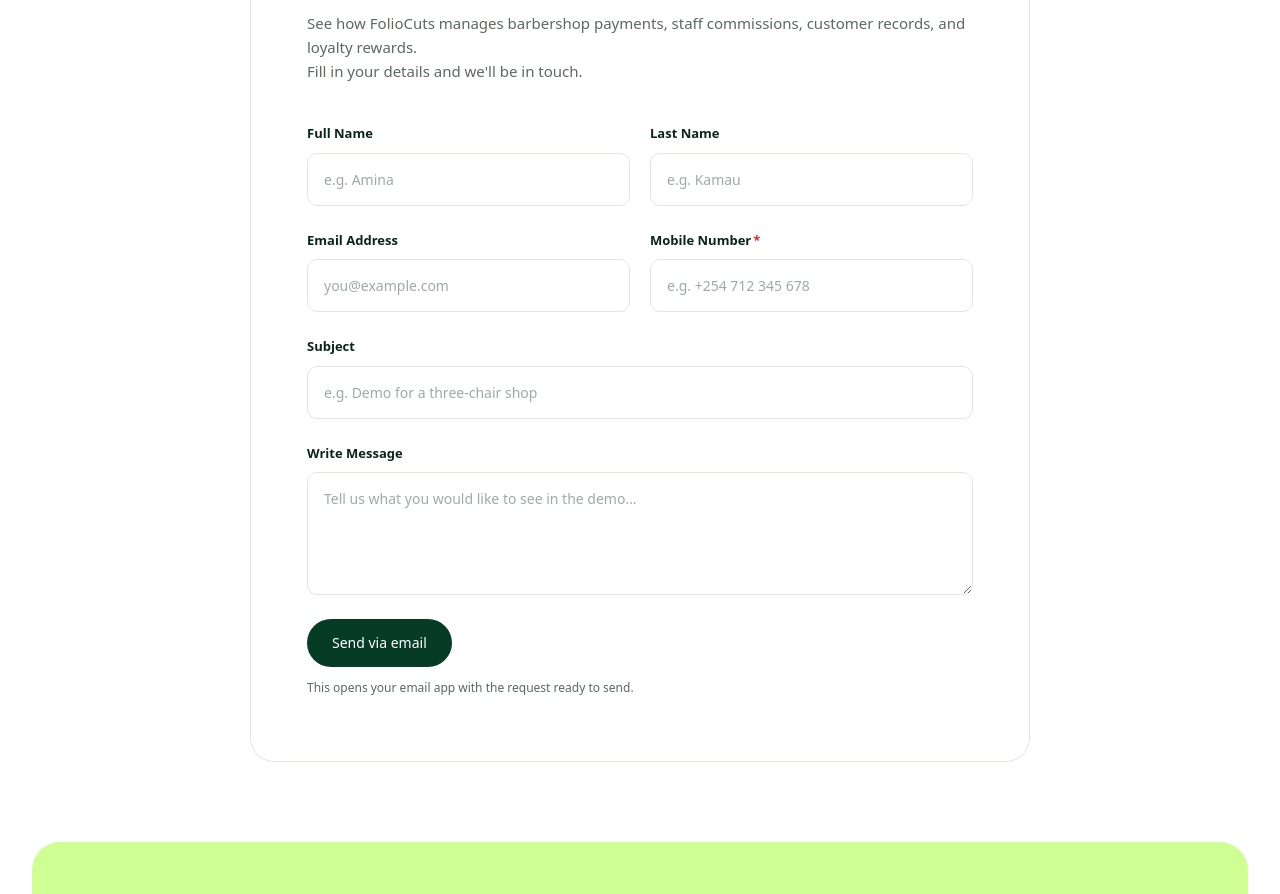
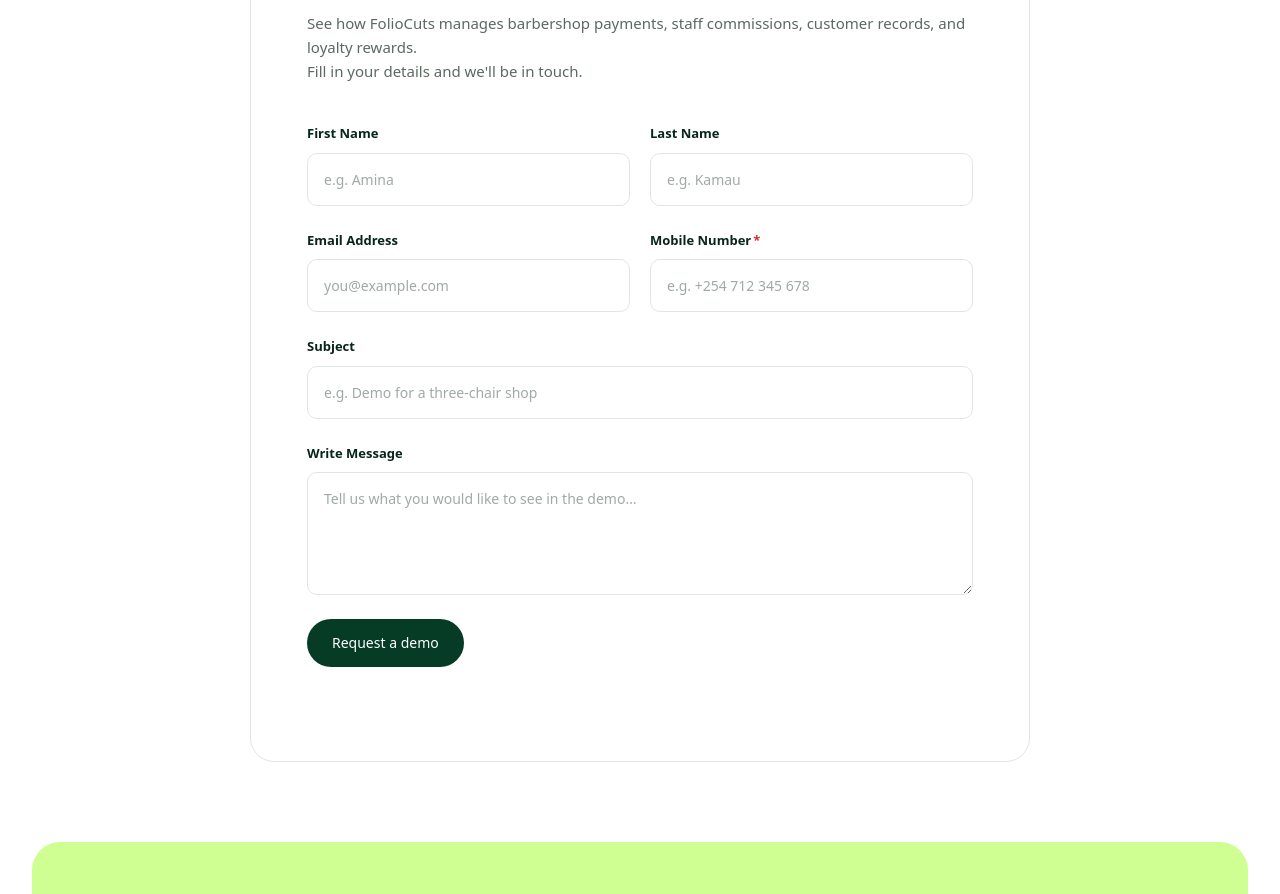
Before and after one commit to markmumba/foliocuts, a Next.js app: page /contact in a window 1280 px wide. Shown: the part 340-1234 px from the top of the page. Built offline with nearby package versions, Linux system fonts and the light colour scheme; no server answers.

Commit message:
feat: send demo requests to HubSpot

```diff
--- /dev/null
+++ b/app/api/contact/route.ts
@@ -0,0 +1,82 @@
+import {NextResponse} from 'next/server'
+
+const portalId = process.env.HUBSPOT_PORTAL_ID || '149410324'
+const formId = process.env.HUBSPOT_FORM_ID || '0befd475-8a4a-4afa-a798-e80ffce9de32'
+
+type ContactRequest = {
+  firstName?: string
+  lastName?: string
+  email?: string
+  phone?: string
+  subject?: string
+  message?: string
+  website?: string
+  pageUri?: string
+}
+
+function clean(value: unknown) {
+  return typeof value === 'string' ? value.trim() : ''
+}
+
+export async function POST(request: Request) {
+  let body: ContactRequest
+
+  try {
+    body = await request.json()
+  } catch {
+    return NextResponse.json({message: 'Invalid request.'}, {status: 400})
+  }
+
+  if (clean(body.website)) return NextResponse.json({ok: true})
+
+  const firstName = clean(body.firstName)
+  const lastName = clean(body.lastName)
+  const email = clean(body.email)
+  const phone = clean(body.phone)
+  const subject = clean(body.subject)
+  const message = clean(body.message)
+
+  if (!firstName || !lastName || !email || !phone) {
+    return NextResponse.json(
+      {message: 'Please complete your name, email address, and phone number.'},
+      {status: 400},
+    )
+  }
+
+  const combinedMessage = [subject && `Subject: ${subject}`, message]
+    .filter(Boolean)
+    .join('\n\n') || 'I would like to book a FolioCuts demo.'
+
+  const hubspotResponse = await fetch(
+    `https://api.hsforms.com/submissions/v3/integration/submit/${portalId}/${formId}`,
+    {
+      method: 'POST',
+      headers: {'Content-Type': 'application/json'},
+      body: JSON.stringify({
+        submittedAt: Date.now(),
+        fields: [
+          {name: 'firstname', value: firstName},
+          {name: 'lastname', value: lastName},
+          {name: 'email', value: email},
+          {name: 'phone', value: phone},
+          {name: 'message', value: combinedMessage},
+        ],
+        context: {
+          pageUri: clean(body.pageUri) || 'https://foliocuts.markian.fit/contact',
+          pageName: 'Book a FolioCuts demo',
+        },
+      }),
+    },
+  )
+
+  if (!hubspotResponse.ok) {
+    const details = await hubspotResponse.text()
+    console.error('HubSpot form submission failed', hubspotResponse.status, details)
+    return NextResponse.json(
+      {message: 'We could not send your request. Please try again shortly.'},
+      {status: 502},
+    )
+  }
+
+  return NextResponse.json({ok: true})
+}
--- a/app/globals.css
+++ b/app/globals.css
@@ -3067,11 +3067,29 @@
   background: var(--forest);
   color: #fff;
 }
-.contact-form-note {
-  margin: -12px 0 0;
-  color: var(--muted);
+.contact-submit:disabled {
+  cursor: wait;
+  opacity: 0.72;
+}
+.contact-honeypot {
+  position: absolute;
+  width: 1px;
+  height: 1px;
+  overflow: hidden;
+  clip: rect(0 0 0 0);
+  white-space: nowrap;
+}
+.contact-form-feedback {
+  min-height: 18px;
+  margin-top: -12px;
   font-size: 12px;
   line-height: 1.5;
+}
+.contact-form-success {
+  color: var(--forest);
+}
+.contact-form-error {
+  color: #b42318;
 }
 
 /* ── CTA banner ── */
--- a/components/contact/contact-form.tsx
+++ b/components/contact/contact-form.tsx
@@ -1,27 +1,48 @@
 "use client";
+import { useState } from "react";
 import { motion, useReducedMotion } from "framer-motion";
 import type { Easing } from "framer-motion";
-import { contactEmail } from "@/lib/links";
 
 const ease: Easing = [0.23, 1, 0.32, 1];
 
 export default function ContactForm() {
   const reduce = useReducedMotion();
+  const [status, setStatus] = useState<"idle" | "sending" | "success" | "error">("idle");
+  const [errorMessage, setErrorMessage] = useState("");
 
-  function sendEmail(event: React.FormEvent<HTMLFormElement>) {
+  async function submitDemoRequest(event: React.FormEvent<HTMLFormElement>) {
     event.preventDefault();
+    const form = event.currentTarget;
     const data = new FormData(event.currentTarget);
-    const name = `${data.get("firstName")} ${data.get("lastName")}`.trim();
-    const subject = String(data.get("subject") || "FolioCuts demo request");
-    const body = [
-      `Name: ${name}`,
-      `Email: ${data.get("email")}`,
-      `Mobile: ${data.get("phone")}`,
-      "",
-      String(data.get("message") || "I would like to book a FolioCuts demo."),
-    ].join("\n");
 
-    window.location.href = `mailto:${contactEmail}?subject=${encodeURIComponent(subject)}&body=${encodeURIComponent(body)}`;
+    setStatus("sending");
+    setErrorMessage("");
+
+    try {
+      const response = await fetch("/api/contact", {
+        method: "POST",
+        headers: { "Content-Type": "application/json" },
+        body: JSON.stringify({
+          firstName: data.get("firstName"),
+          lastName: data.get("lastName"),
+          email: data.get("email"),
+          phone: data.get("phone"),
+          subject: data.get("subject"),
+          message: data.get("message"),
+          website: data.get("website"),
+          pageUri: window.location.href,
+        }),
+      });
+      const result = await response.json();
+
+      if (!response.ok) throw new Error(result.message || "Unable to send your request.");
+
+      form.reset();
+      setStatus("success");
+    } catch (error) {
+      setErrorMessage(error instanceof Error ? error.message : "Unable to send your request.");
+      setStatus("error");
+    }
   }
 
   return (
@@ -43,10 +64,14 @@
             </p>
           </div>
 
-          <form className="contact-form" onSubmit={sendEmail}>
+          <form className="contact-form" onSubmit={submitDemoRequest}>
+            <div className="contact-honeypot" aria-hidden="true">
+              <label htmlFor="website">Website</label>
+              <input id="website" name="website" type="text" tabIndex={-1} autoComplete="off" />
+            </div>
             <div className="form-row">
               <div className="form-field">
-                <label htmlFor="firstName">Full Name</label>
+                <label htmlFor="firstName">First Name</label>
                 <input
                   id="firstName"
                   name="firstName"
@@ -116,12 +141,21 @@
               />
             </div>
 
-            <button type="submit" className="button contact-submit">
-              Send via email
+            <button
+              type="submit"
+              className="button contact-submit"
+              disabled={status === "sending"}
+            >
+              {status === "sending" ? "Sending…" : "Request a demo"}
             </button>
-            <p className="contact-form-note">
-              This opens your email app with the request ready to send.
-            </p>
+            <div className="contact-form-feedback" aria-live="polite">
+              {status === "success" && (
+                <p className="contact-form-success">
+                  Thank you. Your request has been sent and we’ll be in touch soon.
+                </p>
+              )}
+              {status === "error" && <p className="contact-form-error">{errorMessage}</p>}
+            </div>
           </form>
         </motion.div>
       </div>
```
Also changed, not shown: 1 other file (tests, documents, lock files or other folders).
